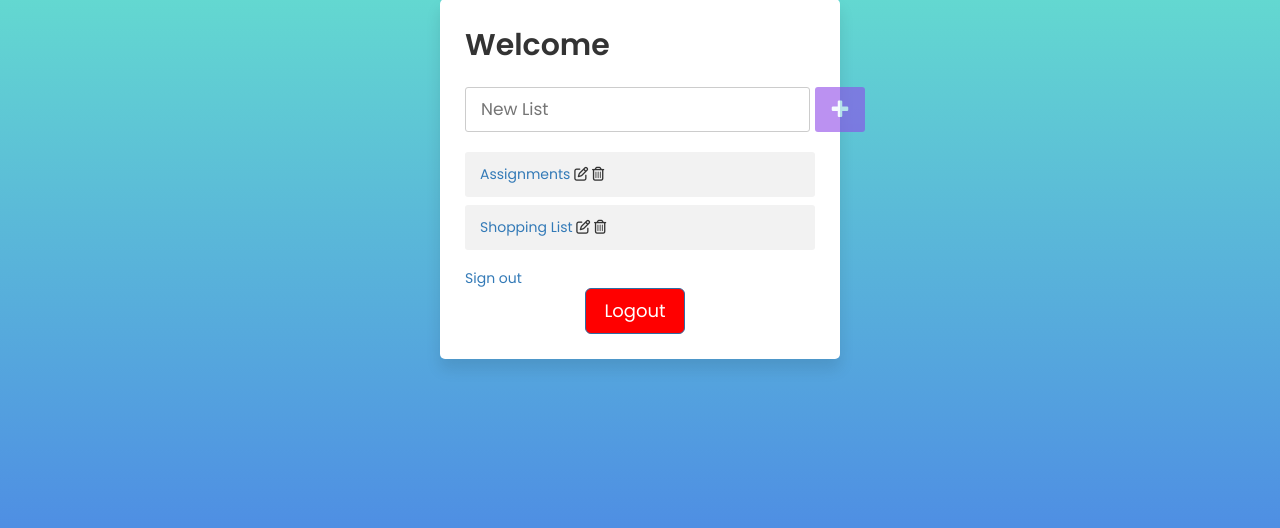
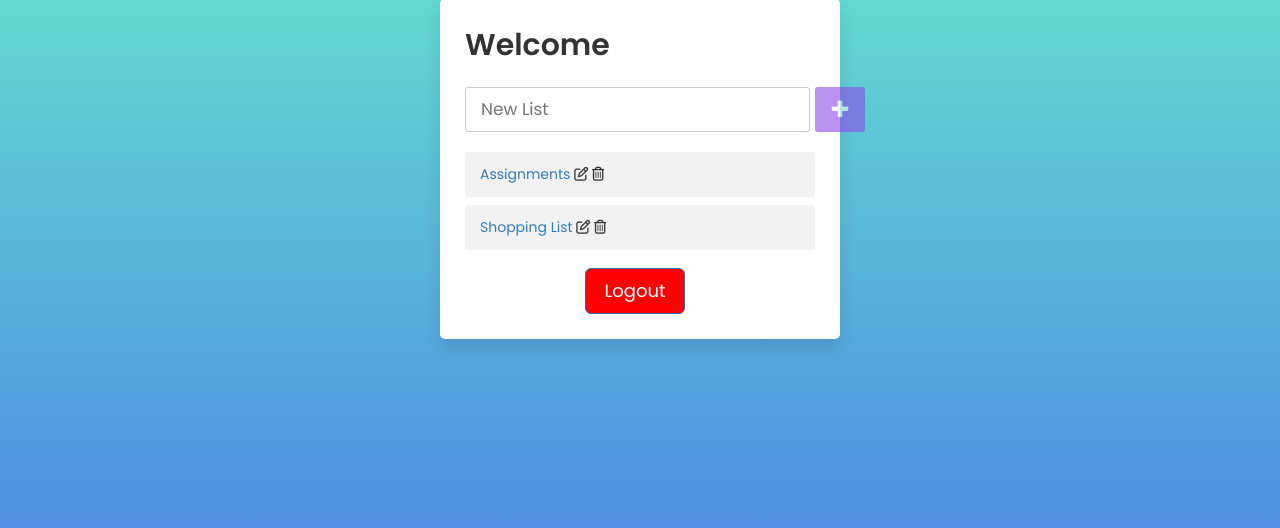
Before and after one commit to dmrkosterit/ctis256-todolist, a PHP site: page /listview.php in a window 1280 px wide. Shown: the part 131-659 px from the top of the page. Run offline with PHP 8.4, Linux system fonts and the light colour scheme; data comes from the database, SQL or seed files in the repository; some libraries are stand-ins or nearby versions.

Commit message:
sign-out link removed

```diff
--- a/listview.php
+++ b/listview.php
@@ -64,7 +64,6 @@
     </li>
     <?php endforeach?>
   </ul>
-  <a href="./Login-Register/login.php">Sign out</a>
 
   <form action="Login-Register-Logout/logout.php" method="post">
     <button type="submit" name="logout" class="btn btn-primary btn-lg btn-block" style='background-color:red; width:100px; margin-left:120px;'>Logout</button>
```
